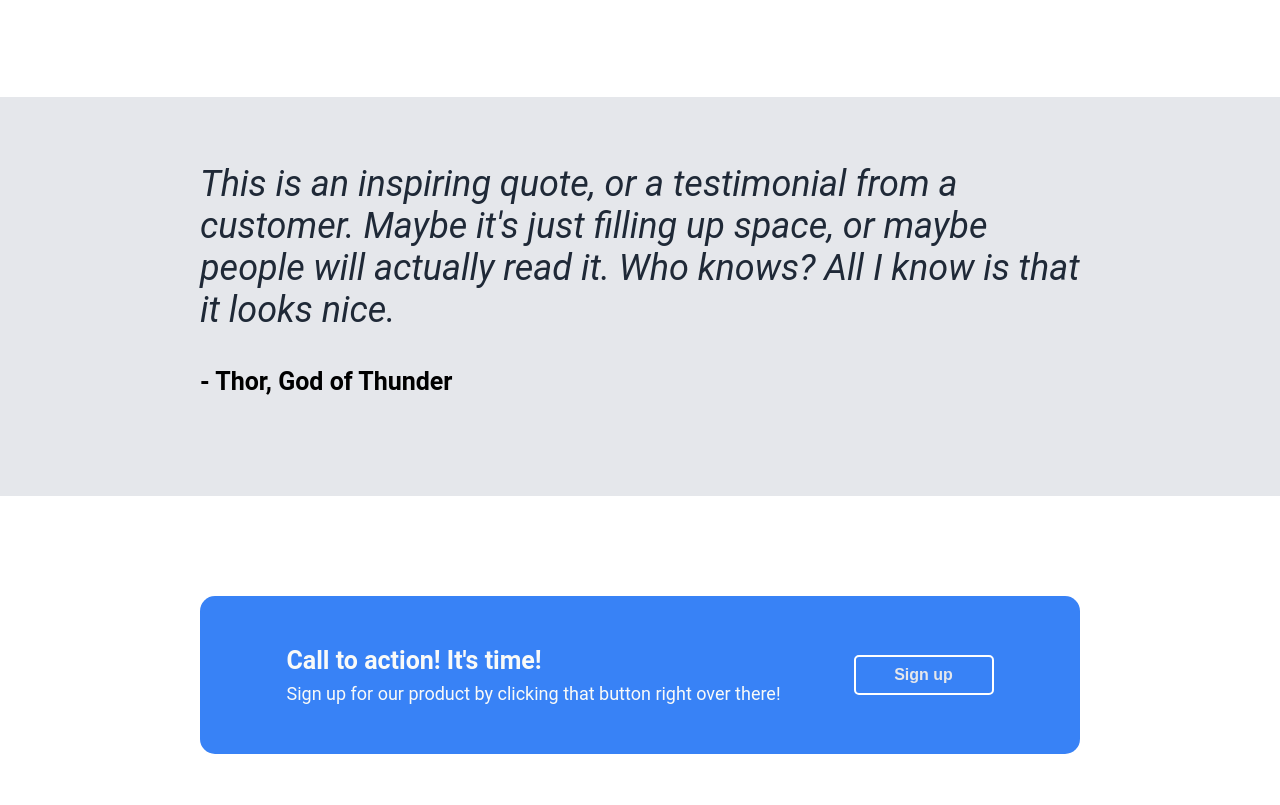
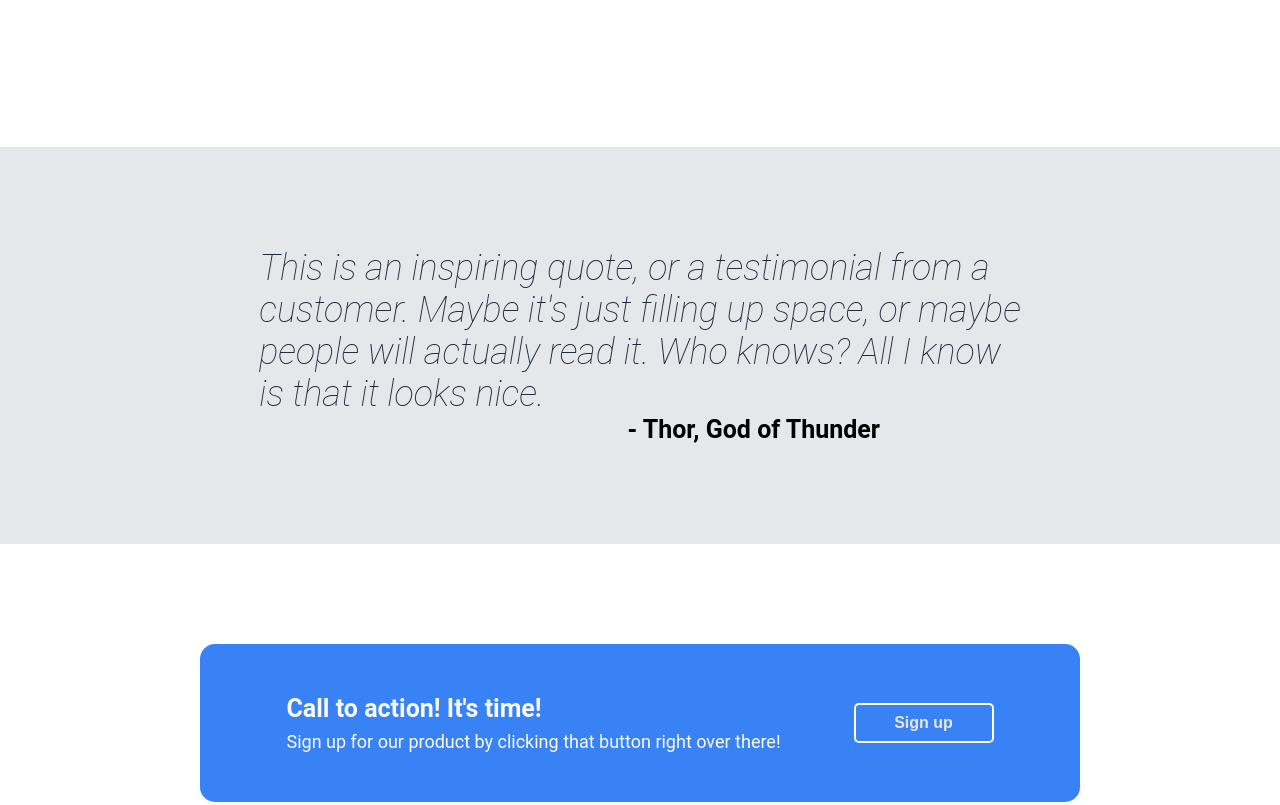
Before and after one commit to estherfagundes/odinproject-landingpage, a plain HTML site: page index.html in a window 1280 px wide. Shown: the part 1270-2075 px from the top of the page. Drawn offline with Linux system fonts and the light colour scheme.

Commit message:
Line wrapping and alignment added to the que part.
This way the quote part became more aesthetic.

```diff
--- a/index.html
+++ b/index.html
@@ -60,9 +60,9 @@
     </div>
 
     <div class="container3">
-        <p><em>This is an inspiring quote, or a testimonial from a
-            customer. Maybe it's just filling up space, or maybe
-        people will actually read it. Who knows? All I know
+        <p><em>This is an inspiring quote, or a testimonial from a <br>
+            customer. Maybe it's just filling up space, or maybe <br>
+        people will actually read it. Who knows? All I know <br>
         is that it looks nice. </em></p>
         <strong>- Thor, God of Thunder</strong>
     </div>
--- a/style.css
+++ b/style.css
@@ -5,7 +5,7 @@
     background-color: #1F2937;
     color: white;
     margin: 0;
-    padding: 30px 200px 100px 200px;
+    padding: 30px 200px 150px 200px;
 
 }
 
@@ -99,18 +99,26 @@ h1{
 .container3{
     display: flex;
     background-color: #E5E7EB;
-    padding: 30px 200px 100px 200px;
+    padding: 100px 200px 100px 200px;
     flex-direction: column;
+    justify-content: center;
+    align-items: center;
 }
 
 .container3 p{
     font-size: 36px;
     color: #1F2937;
+    font-weight: lighter;
+    padding: 0%;
+    margin: 0%;
 }
 
 .container3 strong{
+    padding: 0%;
     justify-self: flex-end;
     font-size: 25px;
+    margin: 0 200px 0 0;
+    align-self: flex-end;
 }
 
 .container4{
```
